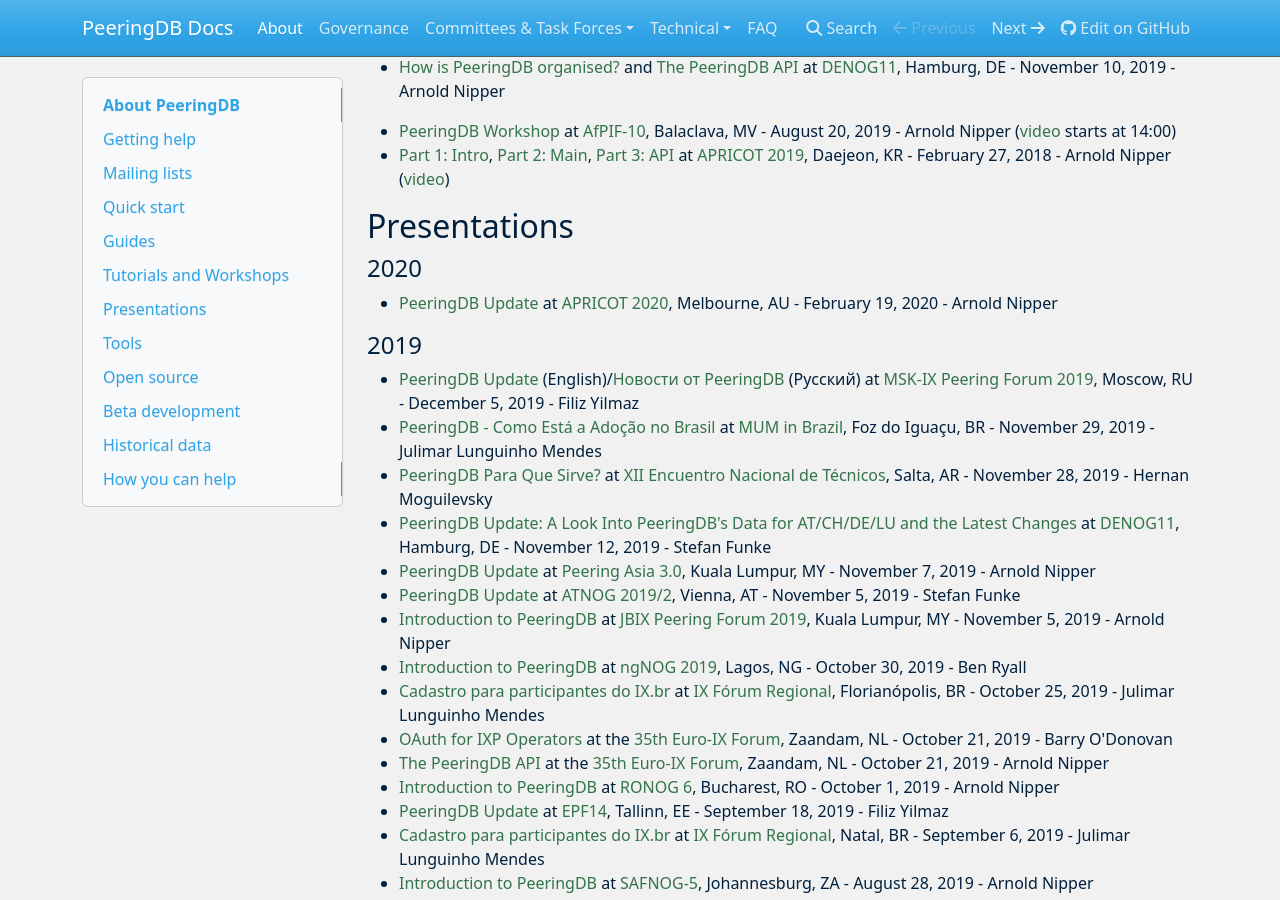
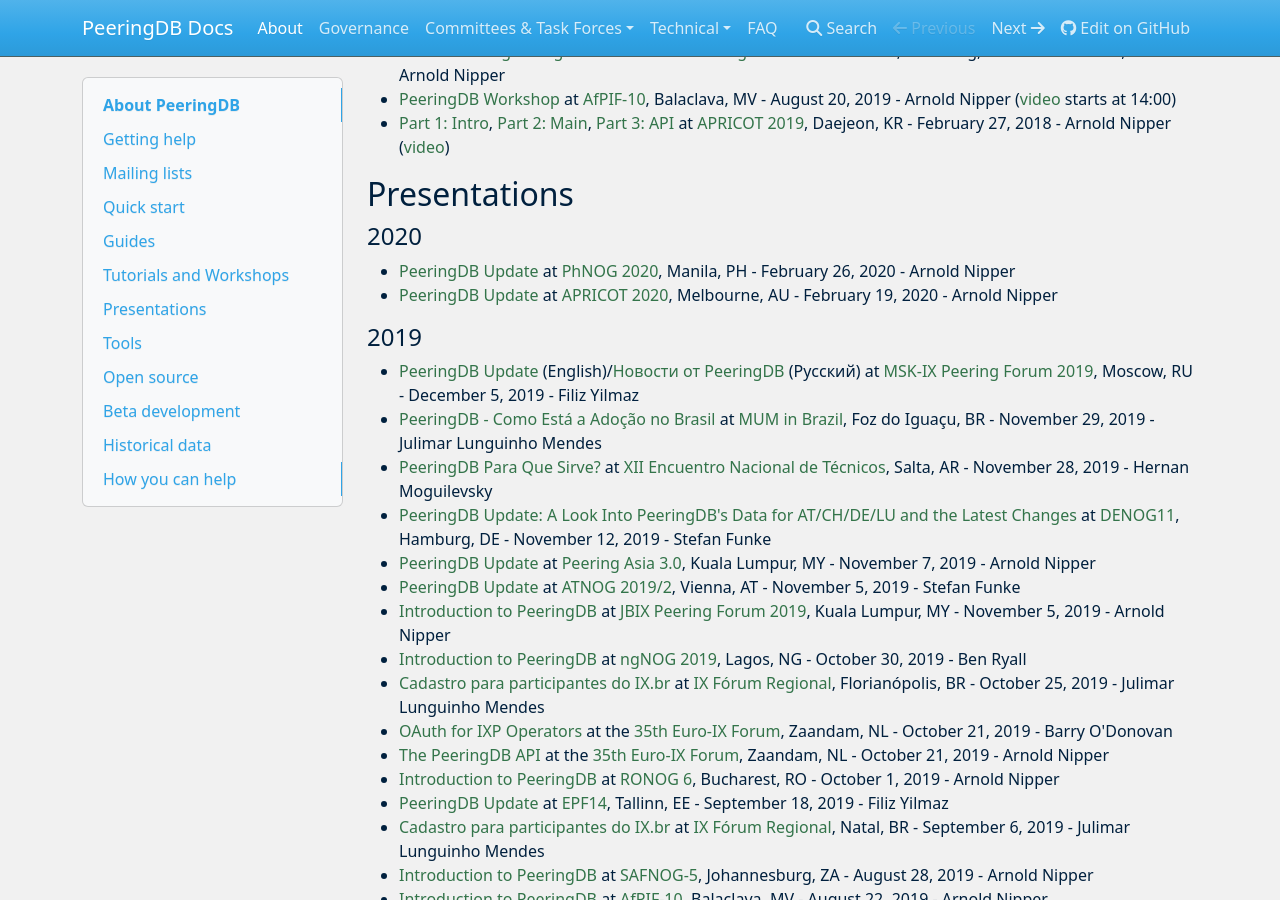
Before and after one commit to peeringdb/docs, an MkDocs documentation site: the page built from docs/index.md, in a window 1280 px wide and 900 px high, scrolled down 1480 px. Built offline with MkDocs 1.6.1, drawn with Linux system fonts in a browser that asks for light colours; nearby versions of some CDN libraries.

Commit message:
Added Arnold's PhNOG presentation.

```diff
--- a/docs/index.md
+++ b/docs/index.md
@@ -52,7 +52,6 @@
 ## Tutorials and Workshops
 
 - [PeeringDB Tutorial, learning the GUI and the API](presentation/20200220-1-2-GUI-API-APRICOT2020-Arnold-Nipper.pdf) at [APRICOT 2020](https://2020.apricot.net/program/schedule/#/day/9), Melbourne, AU - February 20, 2020 - Arnold Nipper
-
 - [How is PeeringDB organised?](presentation/20191110-1-GUI-DENOG11-Arnold-Nipper.pdf) and [The PeeringDB API](presentation/20191110-2-API-DENOG11-Arnold-Nipper.pdf) at [DENOG11](https://www.denog.de/de/meetings/denog11/workshops.html), Hamburg, DE - November 10, 2019 - Arnold Nipper
 - [PeeringDB Workshop](presentation/20190820_PeeringDB_Workshop_1-2_AfPIF_2019.pdf) at [AfPIF-10](https://www.afpif.org/afpif-10/), Balaclava, MV - August 20, 2019 - Arnold Nipper ([video](https://livestream.com/internetsociety/afpif2019/videos/195303661) starts at 14:00)
 - [Part 1: Intro](presentation/20190227-peeringdb-workshop-1-intro.pdf), [Part 2: Main](presentation/20190227-peeringdb-workshop-2-main.pdf), [Part 3: API](presentation/20190227-peeringdb-workshop-3-api.pdf) at [APRICOT 2019](https://2019.apricot.net/program/schedule/#/day/10/peeringdb-tutorial), Daejeon, KR - February 27, 2018 - Arnold Nipper ([video](https://www.youtube.com/watch?v=cygDlOqs9tI))
@@ -61,6 +60,7 @@
 
 #### 2020
 
+- [PeeringDB Update](presentation/20200226-PhNOG-Arnold-Nipper.pdf) at [PhNOG 2020](http://phnog.com/phnog-2020-manila/), Manila, PH - February 26, 2020 - Arnold Nipper
 - [PeeringDB Update](presentation/20200219-Apricot-Arnold-Nipper.pdf) at [APRICOT 2020](https://2020.apricot.net/program/schedule/#/day/8), Melbourne, AU - February 19, 2020 - Arnold Nipper
 
 #### 2019
```
Also changed, not shown: 1 other file.
